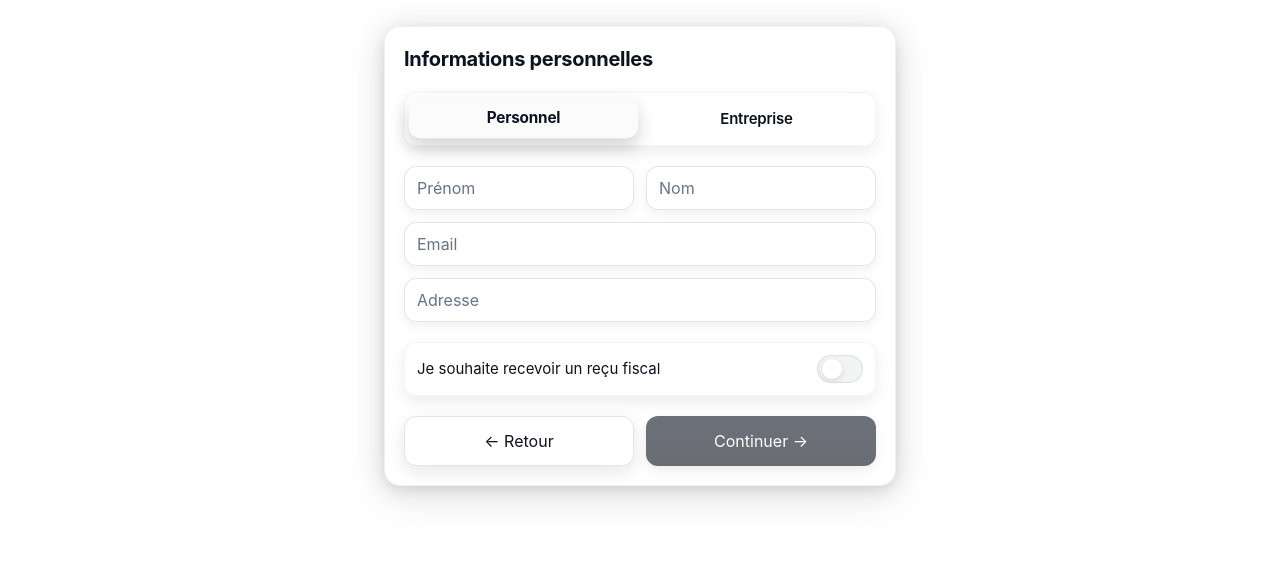
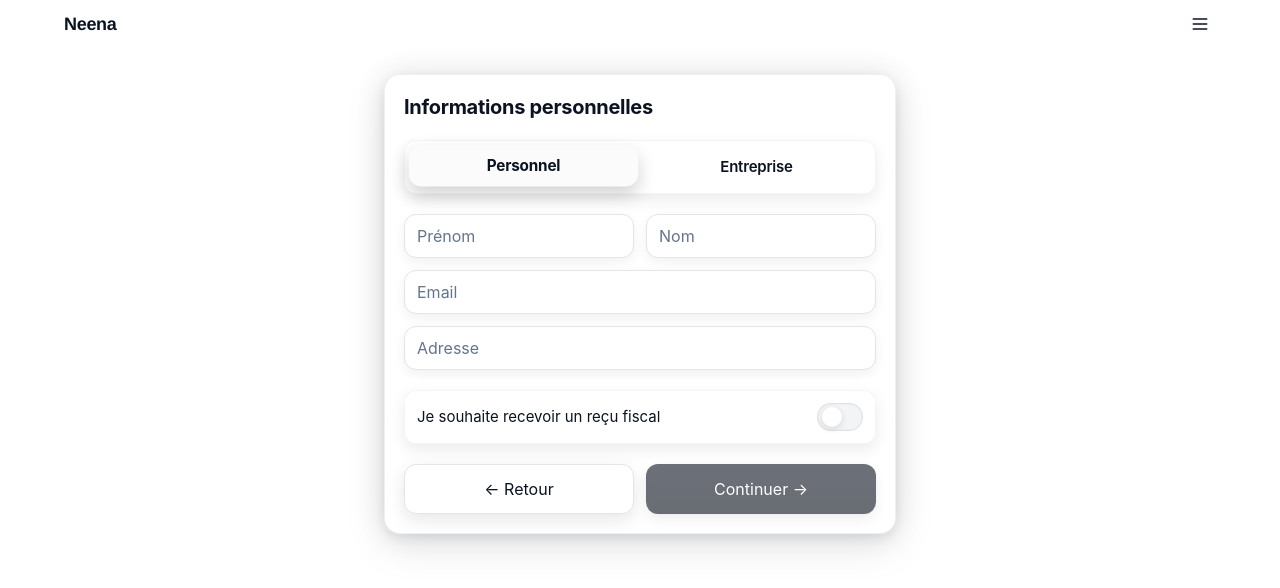
Before and after one commit to chaaaady/NeenaV3, a Next.js app: page /step-personnal-v5 in a window 1280 px wide. Shown: the top 588 px of the page. Built offline with nearby package versions, Linux system fonts and the light colour scheme.

Commit message:
feat(step-personnal-v5): add AppBar and SideMenu header

```diff
--- a/src/app/(don)/step-personnal-v5/page.tsx
+++ b/src/app/(don)/step-personnal-v5/page.tsx
@@ -3,7 +3,7 @@
 import { useState } from "react";
 import { useRouter } from "next/navigation";
 import { DonationFormValues, defaultDonationValues } from "@/lib/schema";
-import { Input, SegmentedControl, Switch } from "@/components";
+import { AppBar, SideMenu, Input, SegmentedControl, Switch } from "@/components";
 
 type DonorKind = "Personnel" | "Entreprise";
 
@@ -11,6 +11,7 @@ export default function Page() {
   const router = useRouter();
   const [values, setValues] = useState<DonationFormValues>({ ...defaultDonationValues });
   const [donorKind, setDonorKind] = useState<DonorKind>("Personnel");
+  const [isMenuOpen, setIsMenuOpen] = useState(false);
 
   const update = (k: keyof DonationFormValues) => (val: string) => setValues((v) => ({ ...v, [k]: val }));
 
@@ -19,7 +20,10 @@ export default function Page() {
     : !!(values.firstName && values.lastName && values.email);
 
   return (
-    <main className="app-container pb-24" style={{ paddingBottom: 'calc(env(safe-area-inset-bottom) + 120px)' }}>
+    <>
+      <AppBar onMenu={() => setIsMenuOpen(true)} />
+      <SideMenu isOpen={isMenuOpen} onClose={() => setIsMenuOpen(false)} />
+      <main className="app-container pb-24" style={{ paddingBottom: 'calc(env(safe-area-inset-bottom) + 120px)' }}>
       <div className="app-card mt-2">
         <div className="space-y-5">
           <div className="app-title">Informations personnelles</div>
@@ -70,6 +74,7 @@ export default function Page() {
           </div>
         </div>
       </div>
-    </main>
+      </main>
+    </>
   );
 }
```
